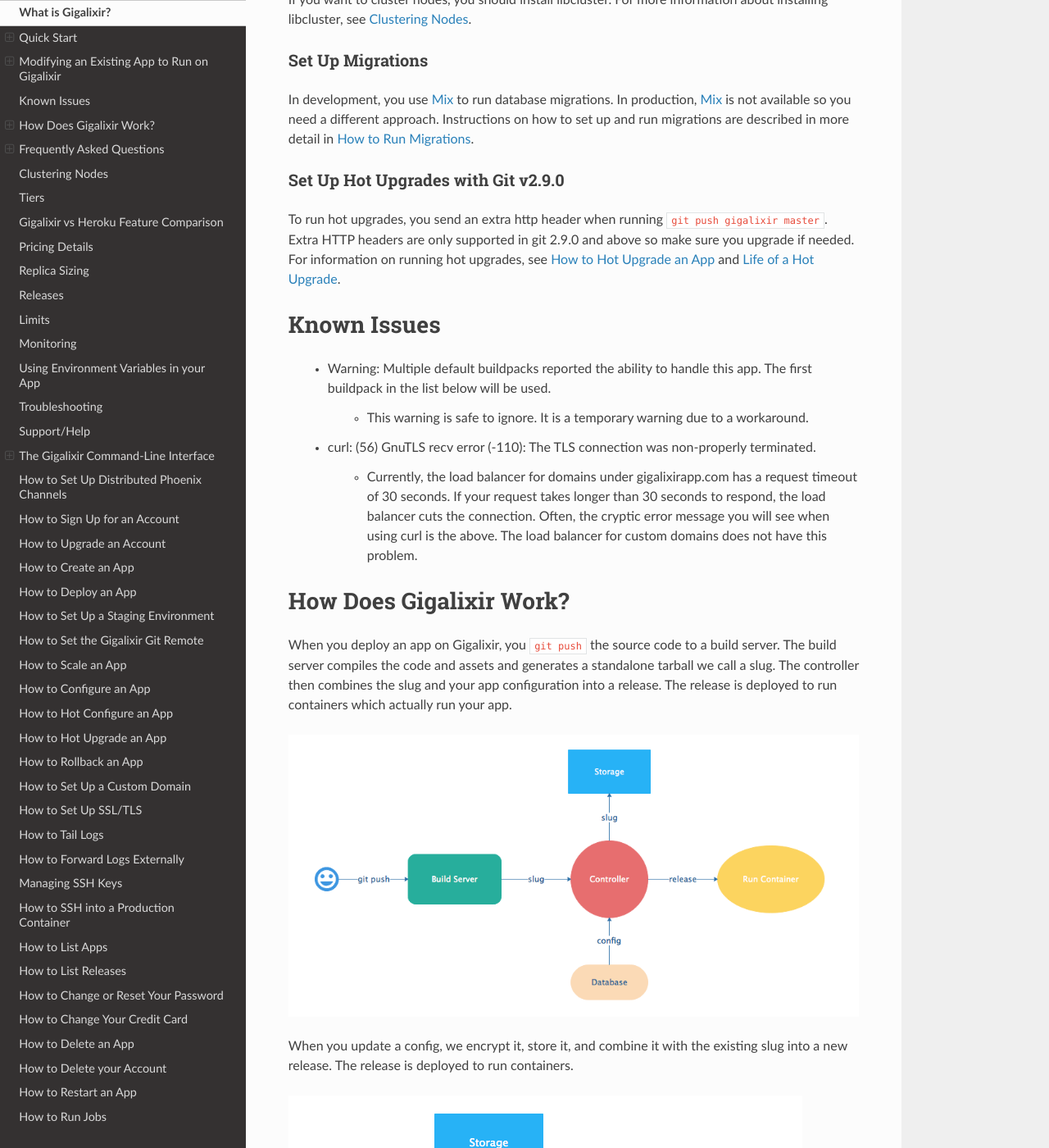
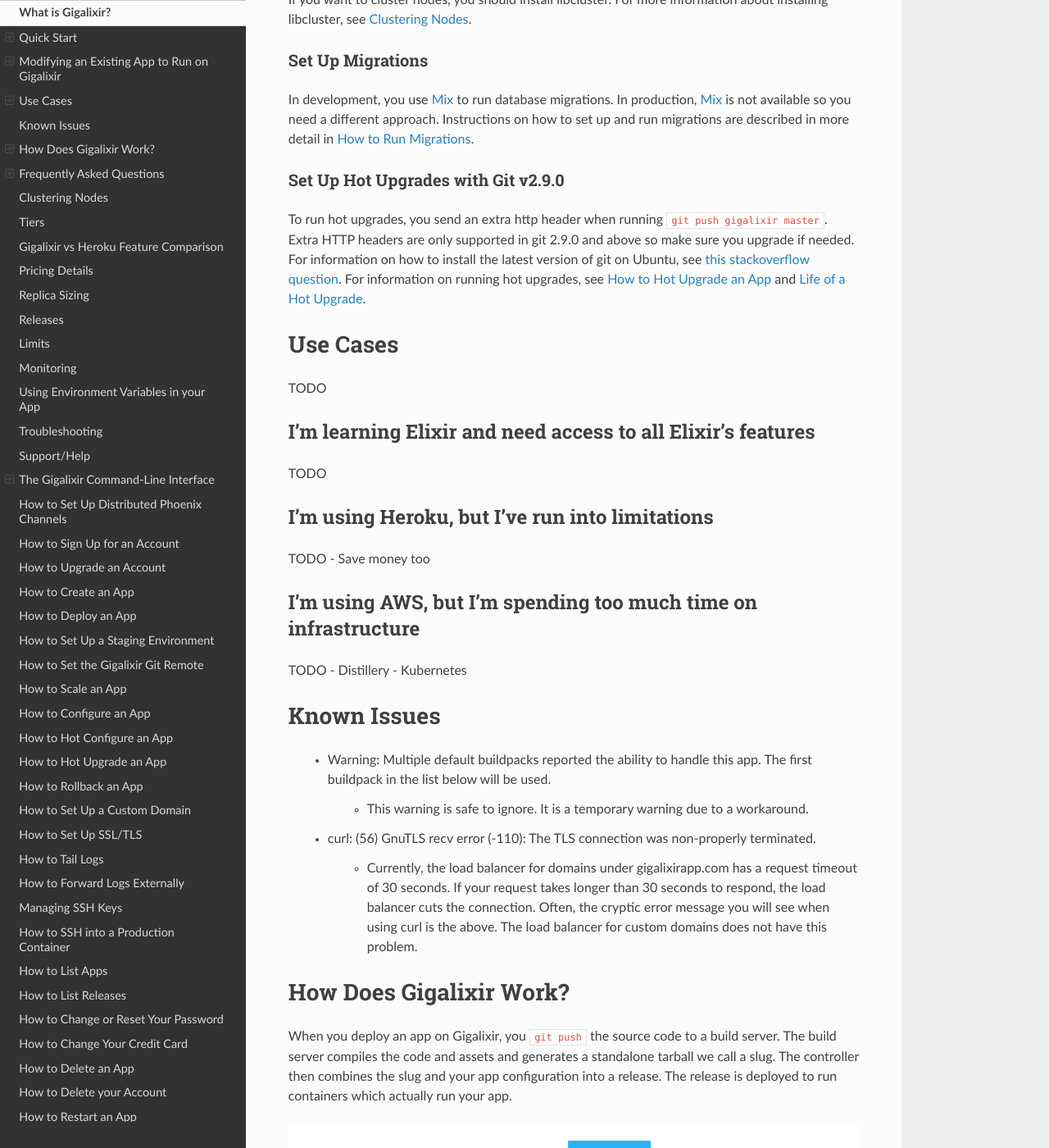
Before and after one commit to gigalixir/gigalixir-cli, a Sphinx documentation site: the page built from docs/source/main.rst, in a window 1280 px wide and 1400 px high, scrolled down 4677 px. Shown: the whole window at 82% size. Built offline with Sphinx 7.4.7 and the Read the Docs theme 2.0.0, drawn with Linux system fonts in a browser that asks for light colours; some of the changed text lies outside the part shown.

Commit message:
how to install git 2.9.0.

```diff
--- a/docs/source/main.rst
+++ b/docs/source/main.rst
@@ -233,7 +233,30 @@ In development, you use `Mix`_ to run database migrations. In production, `Mix`_
 Set Up Hot Upgrades with Git v2.9.0
 ^^^^^^^^^^^^^^^^^^^^^^^^^^^^^^^^^^^
 
-To run hot upgrades, you send an extra http header when running :bash:`git push gigalixir master`. Extra HTTP headers are only supported in git 2.9.0 and above so make sure you upgrade if needed. For information on running hot upgrades, see :ref:`hot-upgrade` and :ref:`life-of-a-hot-upgrade`.
+To run hot upgrades, you send an extra http header when running :bash:`git push gigalixir master`. Extra HTTP headers are only supported in git 2.9.0 and above so make sure you upgrade if needed. For information on how to install the latest version of git on Ubuntu, see `this stackoverflow question <http://stackoverflow.com/questions/19109542/installing-latest-version-of-git-in-ubuntu>`_. For information on running hot upgrades, see :ref:`hot-upgrade` and :ref:`life-of-a-hot-upgrade`.
+
+Use Cases
+=========
+
+TODO
+
+I'm learning Elixir and need access to all Elixir's features
+------------------------------------------------------------
+
+TODO
+
+I'm using Heroku, but I've run into limitations
+-----------------------------------------------
+
+TODO
+- Save money too
+
+I'm using AWS, but I'm spending too much time on infrastructure
+---------------------------------------------------------------
+
+TODO
+- Distillery
+- Kubernetes
 
 Known Issues
 ============
@@ -338,7 +361,7 @@ We use kube-lego for automatic TLS certificate generation with Let's Encrypt. Fo
 Cleaning Your Cache
 -------------------
 
-There is an extra flag you can pass to clean your cache before building in case you need it, but you need git 2.9.0 or higher for it to work.
+There is an extra flag you can pass to clean your cache before building in case you need it, but you need git 2.9.0 or higher for it to work. For information on how to install the latest version of git on Ubuntu, see `this stackoverflow question <http://stackoverflow.com/questions/19109542/installing-latest-version-of-git-in-ubuntu>`_.
 
 .. code-block:: bash
 
```
